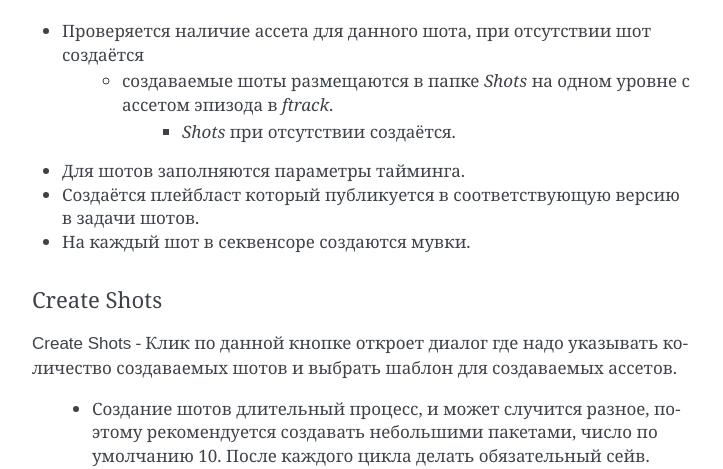
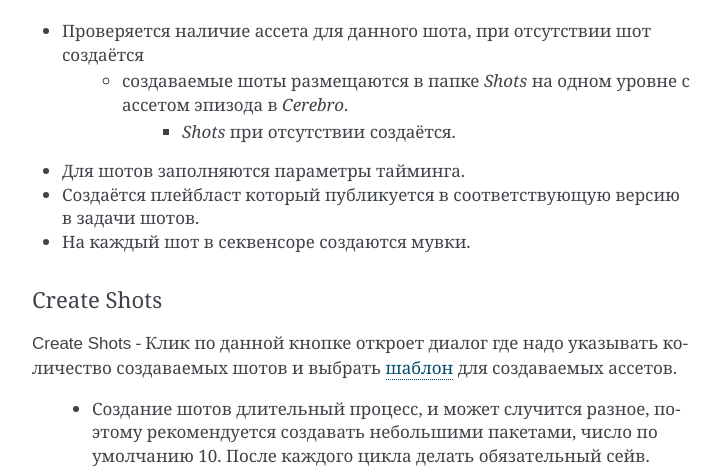
Before and after one commit to volodya-renderberg/cerebro-b3d-connect-manual, a Sphinx documentation site: the page built from docs/source/manual/work_panel/animatic_tools.rst, in a window 1280 px wide and 1400 px high, scrolled down 2106 px. Shown: the part 167-636 px from the top of the window, without its empty margins (388-1111 px from the left). Built offline with Sphinx 7.4.7, drawn with Linux system fonts in a browser that asks for light colours; some of the changed text lies outside the part shown.

Commit message:
Шаблоны задач; + переименования

```diff
--- a/docs/source/index.rst
+++ b/docs/source/index.rst
@@ -21,3 +21,4 @@
    manual/check_panel
    manual/lcm
    manual/video
+   manual/task_templates
--- a/docs/source/manual/work_panel/animatic_tools.rst
+++ b/docs/source/manual/work_panel/animatic_tools.rst
@@ -27,7 +27,7 @@
 Make shots:
 -----------
 
-Разрезка аниматика на шоты, с созданием ассетов данных шотов в *ftrack* (при отсутствии) и создание версий с видео аниматика в задачи данных шотов.
+Разрезка аниматика на шоты, с созданием ассетов данных шотов в *Cerebro* (при отсутствии) и создание версий с видео аниматика в задачи данных шотов.
 
 .. note:: Следующие три шага выполняются последовательно один раз.
 
@@ -80,7 +80,7 @@
 .. note:: Перед этим шагом, надо выполнить до конца разметку шотов и убедится в корректности.
 
 * Проверяется наличие ассета для данного шота, при отсутствии шот создаётся
-    * создаваемые шоты размещаются в папке *Shots* на одном уровне с ассетом эпизода в *ftrack*.
+    * создаваемые шоты размещаются в папке *Shots* на одном уровне с ассетом эпизода в *Cerebro*.
         * *Shots* при отсутствии создаётся.
 * Для шотов заполняются параметры тайминга.
 * Создаётся плейбласт который публикуется в соответствующую версию в задачи шотов.
@@ -91,7 +91,7 @@
 Create Shots
 ************
 
-:guilabel:`Create Shots` - Клик по данной кнопке откроет диалог где надо указывать количество создаваемых шотов и выбрать шаблон для создаваемых ассетов.
+:guilabel:`Create Shots` - Клик по данной кнопке откроет диалог где надо указывать количество создаваемых шотов и выбрать `шаблон <../task_templates.html>`_ для создаваемых ассетов.
 
     * Создание шотов длительный процесс, и может случится разное, поэтому рекомендуется создавать небольшими пакетами, число по умолчанию 10. После каждого цикла делать обязательный сейв.
     * Число создаваемых шотов можно указать любое, но будет использовано ближайшее чётное, для правильного чередования мувиков на дорожках в секвенсоре.
@@ -125,7 +125,7 @@
 Refresh selected Animatic
 ~~~~~~~~~~~~~~~~~~~~~~~~~
 
-:guilabel:`Refresh selected Animatic` - обновление видеофайла аниматика на последнюю версию из *ftrack*. Для случаев когда нарезка делалась на другом компьютере, сами нарезанные *мувки* аниматиков не пакуются в версию эпизода и секвенции шотов в этом случае могут быть или пустышками, или содержать устаревшие *мувки*.
+:guilabel:`Refresh selected Animatic` - обновление видеофайла аниматика на последнюю версию из *Cerebro*. Для случаев когда нарезка делалась на другом компьютере, сами нарезанные *мувки* аниматиков не пакуются в версию эпизода и секвенции шотов в этом случае могут быть или пустышками, или содержать устаревшие *мувки*.
 
 * Работает с выбранными в секвенсоре дорожками.
 * Не имеет значения что выбирать звуковую дорожку или *мувку*, если выбрать и то, и то - всё равно отработает корректно, даже если выбранная секвенция пустышка.
--- a/docs/source/manual/work_panel/animation_tools.rst
+++ b/docs/source/manual/work_panel/animation_tools.rst
@@ -27,7 +27,7 @@
 Download animatic
 ~~~~~~~~~~~~~~~~~
 
-:guilabel:`Download animatic` - Загружает из *ftrack* последнюю версию видеофайла аниматика в директорию задачи.
+:guilabel:`Download animatic` - Загружает из *Cerebro* последнюю версию видеофайла аниматика в директорию задачи.
 
 * Создаёт секвенции с мувкой и звуком на 1-ой и 2-ой дорожках секвенсора.
 * Выставляет временной диапазон сцены:
```
Also changed, not shown: docs/source/manual/task_templates.rst (added, +16 -0 lines).
